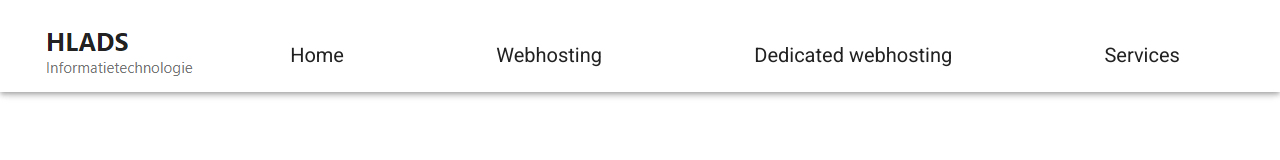
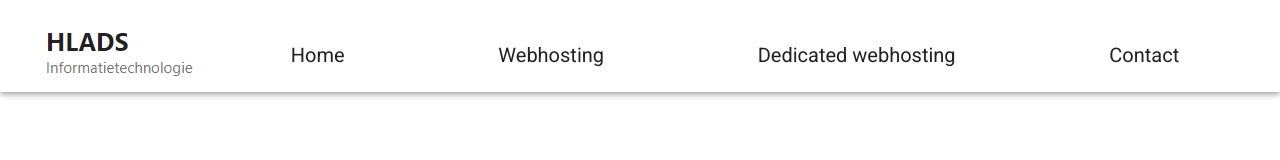
Before and after one commit to kaijehenstra/HLADS-Web, a React (Create React App) app: page / in a window 1280 px wide. Shown: the top 160 px of the page. Built offline with nearby package versions, Linux system fonts and the light colour scheme.

Commit message:
fix navigation

```diff
--- a/src/App.js
+++ b/src/App.js
@@ -1,8 +1,13 @@
 import { createMuiTheme, ThemeProvider, makeStyles } from '@material-ui/core/styles';
-import { Route, Router, Switch } from 'react-router-dom'
+import { BrowserRouter as Router, Switch, Route } from 'react-router-dom'
+
 import NavBar from './components/NavBar'
 import Footer from './components/Footer'
 import Home from './components/Home'
+import Webhosting from './components/Webhosting'
+import DedicatedWebhosting from './components/DedicatedWebhosting'
+import Contact from './components/Contact'
+
 import './App.css';
 
 const theme = createMuiTheme({
@@ -48,13 +53,22 @@ function App() {
   const classes = styles();
 
   return (
+    <Router>
       <div className="App">
           <ThemeProvider theme={theme}>
             <NavBar/>
-          <Home/>
+
+          <Switch>
+            <Route exact path="/" component={Home}/>
+            <Route exact path="/webhosting" component={Webhosting}/>
+            <Route exact path="/dedicatedwebhosting" component={DedicatedWebhosting}/>
+            <Route exact path="/contact" component={Contact}/>
+          </Switch>
+
             <Footer/>
         </ThemeProvider>
       </div>
+    </Router>
   );
 }
 
--- a/src/components/Dedicated_webhosting.jsx
+++ b/src/components/DedicatedWebhosting.jsx
@@ -1,6 +1,6 @@
 import React from 'react'
 
-function Dedicated_webhosting() {
+function DedicatedWebhosting() {
     return (
         <div>
             <h1>dwh</h1>
@@ -8,4 +8,4 @@ function Dedicated_webhosting() {
     )
 }
 
-export default Dedicated_webhosting
+export default DedicatedWebhosting
--- a/src/components/Home.jsx
+++ b/src/components/Home.jsx
@@ -3,7 +3,7 @@ import React from 'react'
 function Home() {
     return (
         <div>
-
+            <h1>Home</h1>
         </div>
     )
 }
--- a/src/components/NavBar.js
+++ b/src/components/NavBar.js
@@ -1,7 +1,9 @@
 import React from 'react'
 import logo from '../logo.png'
 import {AppBar, Toolbar, Typography} from '@material-ui/core'
-import {makeStyles} from "@material-ui/core/styles"
+import {makeStyles} from '@material-ui/core/styles'
+
+import { Link } from 'react-router-dom';
 
 const styles = makeStyles({
     bar:{
@@ -12,6 +14,7 @@ const styles = makeStyles({
           }
     },
     menuItem: {
+        textDecoration: "none",
         cursor: "pointer",
         flexGrow: 1,
         color: "rgba(0,0,0,0.87)",
@@ -30,18 +33,29 @@ function NavBar() {
         <AppBar>
             <Toolbar position="sticky" className={classes.bar}>
                     <img src={logo} className={classes.logo} alt=""/>
-                    <Typography variant="h6" className={classes.menuItem}>
+                    <Link className={classes.menuItem} to="/">
+                    <Typography variant="h6">
                         Home
                     </Typography>
-                    <Typography variant="h6" className={classes.menuItem}>
+                    </Link>
+
+                    <Link className={classes.menuItem} to="/webhosting">
+                    <Typography variant="h6">
                         Webhosting
                     </Typography>
-                    <Typography variant="h6" className={classes.menuItem}>
+                    </Link>
+
+                    <Link className={classes.menuItem} to="/dedicatedwebhosting">
+                    <Typography variant="h6">
                         Dedicated webhosting
                     </Typography>
-                    <Typography variant="h6" className={classes.menuItem}>
-                        Services
+                    </Link>
+
+                    <Link className={classes.menuItem} to="/Contact">
+                    <Typography variant="h6">
+                        Contact
                     </Typography>
+                    </Link>
             </Toolbar>
         </AppBar>
     )
```
Lines whose indentation alone changed are shown as unchanged.
